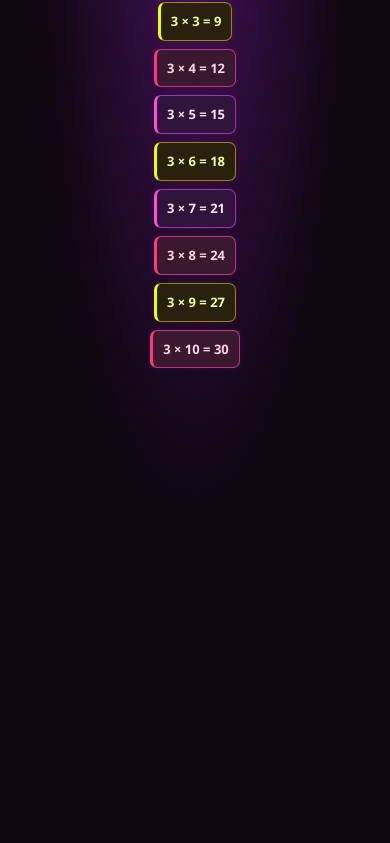
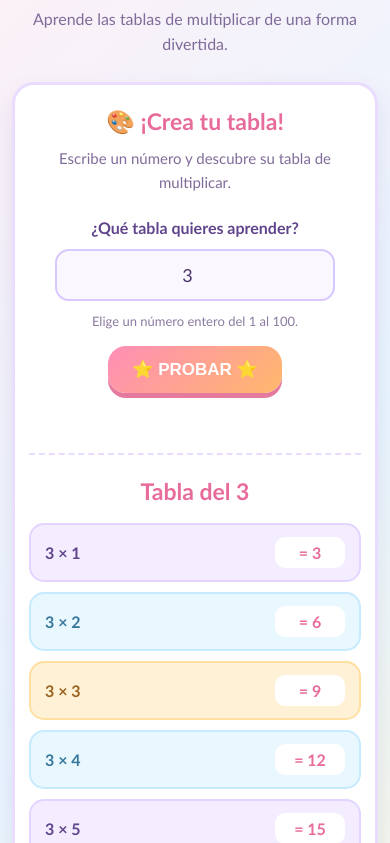
Before and after one commit to hgxArii/Ejercicios-Funcion-for, a plain HTML site: page tablas/index.html in a window 390 px wide. Shown: the part 150-993 px from the top of the page. Before the commit the page ends 844 px from the top, so only its background shows below. Drawn offline with Linux system fonts and the light colour scheme.

Commit message:
Completar estructura HTML de tablas

```diff
--- a/tablas/index.html
+++ b/tablas/index.html
@@ -1,27 +1,107 @@
+
 <!DOCTYPE html>
 <html lang="es">
 <head>
     <meta charset="UTF-8">
     <meta name="viewport" content="width=device-width, initial-scale=1.0">
-    <title>Tabla del 3</title>
+    <title>Mi Mundo de Multiplicaciones</title>
     <link rel="stylesheet" href="multiplicar.css">
+    <script src="multiplicar.js" defer></script>
 </head>
 <body>
 
-    <button>PROBAR</button>
+    <main class="contenedor">
+        <header class="encabezado">
+            <div class="decoracion">🌈 ⭐ 🎈</div>
+            <h1>¡Mi Mundo de Multiplicaciones!</h1>
+            <p>Aprende las tablas de multiplicar de una forma divertida.</p>
+        </header>
 
-    <div class="tabla">
-        <div class="fila">3 × 1 = 3</div>
-        <div class="fila">3 × 2 = 6</div>
-        <div class="fila">3 × 3 = 9</div>
-        <div class="fila">3 × 4 = 12</div>
-        <div class="fila">3 × 5 = 15</div>
-        <div class="fila">3 × 6 = 18</div>
-        <div class="fila">3 × 7 = 21</div>
-        <div class="fila">3 × 8 = 24</div>
-        <div class="fila">3 × 9 = 27</div>
-        <div class="fila">3 × 10 = 30</div>
-    </div>
+        <section class="tarjeta">
+            <h2>🎨 ¡Crea tu tabla!</h2>
+
+            <p class="instruccion">
+                Escribe un número y descubre su tabla de multiplicar.
+            </p>
+
+            <form id="formularioTabla">
+                <label for="numeroTabla">¿Qué tabla quieres aprender?</label>
+
+                <input
+                    type="number"
+                    id="numeroTabla"
+                    min="1"
+                    max="100"
+                    step="1"
+                    value="3"
+                    placeholder="Escribe un número"
+                    required
+                >
+
+                <p class="ayuda">
+                    Elige un número entero del 1 al 100.
+                </p>
+
+                <button type="submit" class="boton-probar">
+                    ⭐ PROBAR ⭐
+                </button>
+            </form>
+
+            <p id="mensaje" class="mensaje" role="status" aria-live="polite"></p>
+
+            <section class="resultado-tabla" aria-label="Tabla de multiplicar">
+                <h2 id="tituloTabla">Tabla del 3</h2>
+
+                <div id="contenedorTabla" class="tabla">
+                    <div class="fila">
+                        <span>3 × 1</span>
+                        <span class="resultado">= 3</span>
+                    </div>
+                    <div class="fila">
+                        <span>3 × 2</span>
+                        <span class="resultado">= 6</span>
+                    </div>
+                    <div class="fila">
+                        <span>3 × 3</span>
+                        <span class="resultado">= 9</span>
+                    </div>
+                    <div class="fila">
+                        <span>3 × 4</span>
+                        <span class="resultado">= 12</span>
+                    </div>
+                    <div class="fila">
+                        <span>3 × 5</span>
+                        <span class="resultado">= 15</span>
+                    </div>
+                    <div class="fila">
+                        <span>3 × 6</span>
+                        <span class="resultado">= 18</span>
+                    </div>
+                    <div class="fila">
+                        <span>3 × 7</span>
+                        <span class="resultado">= 21</span>
+                    </div>
+                    <div class="fila">
+                        <span>3 × 8</span>
+                        <span class="resultado">= 24</span>
+                    </div>
+                    <div class="fila">
+                        <span>3 × 9</span>
+                        <span class="resultado">= 27</span>
+                    </div>
+                    <div class="fila">
+                        <span>3 × 10</span>
+                        <span class="resultado">= 30</span>
+                    </div>
+                </div>
+            </section>
+        </section>
+
+        <footer>
+            <p>💖 Creado por: Ari 💖</p>
+            <p>¡Practica, aprende y diviértete cada día!</p>
+        </footer>
+    </main>
 
 </body>
 </html>
--- a/tablas/multiplicar.css
+++ b/tablas/multiplicar.css
@@ -6,186 +6,241 @@
 body {
     margin: 0;
     min-height: 100vh;
-    padding: 32px 14px;
+    padding: 30px 16px;
+    font-family: "Trebuchet MS", Arial, sans-serif;
+    color: #493568;
+    background: linear-gradient(135deg, #fff0f6, #e8f5ff, #fff8d9);
+}
+
+.contenedor {
+    width: 100%;
+    max-width: 680px;
+    margin: 0 auto;
+    text-align: center;
+}
+
+.encabezado {
+    margin-bottom: 25px;
+}
+
+.decoracion {
+    margin-bottom: 12px;
+    font-size: 34px;
+}
+
+h1 {
+    margin: 0 0 12px;
+    color: #8054b8;
+    font-size: clamp(27px, 5vw, 38px);
+    line-height: 1.25;
+}
+
+.encabezado p {
+    margin: 0;
+    color: #806c9a;
+    font-size: 16px;
+    line-height: 1.6;
+}
+
+.tarjeta {
+    padding: 28px;
+    background-color: #ffffff;
+    border: 3px solid #eadcff;
+    border-radius: 28px;
+    box-shadow: 0 10px 25px rgba(116, 82, 155, 0.12);
+}
+
+.tarjeta > h2 {
+    margin: 0 0 10px;
+    color: #e76b9b;
+    font-size: 27px;
+}
+
+.instruccion {
+    margin: 0 0 24px;
+    color: #806c9a;
+    font-size: 15px;
+    line-height: 1.6;
+}
+
+#formularioTabla {
     display: flex;
     flex-direction: column;
     align-items: center;
-    gap: 18px;
-    font-family: "Segoe UI", Arial, sans-serif;
-    color: #ffffff;
-    background:
-        radial-gradient(ellipse at 50% 0%, #46105c 0%, transparent 55%),
-        #100713;
+    gap: 12px;
 }
 
-/* ENCABEZADO */
-header {
-    width: fit-content;
-    max-width: 100%;
-    padding: 23px 25px;
-    text-align: center;
-    background: #21102b;
-    border: 1px solid #ed2bff;
-    border-radius: 14px;
-    box-shadow: 0 0 12px #ed2bff45, 0 0 28px #ed2bff20;
+#formularioTabla label {
+    color: #60458c;
+    font-size: 16px;
+    font-weight: bold;
 }
 
-header h1 {
-    margin: 8px 0 12px;
-    font-size: 25px;
-    color: #ff4fd8;
-    text-shadow: 0 0 8px #ff4fd880;
+#numeroTabla {
+    width: 100%;
+    max-width: 280px;
+    padding: 13px 16px;
+    border: 2px solid #d9c7ff;
+    border-radius: 14px;
+    outline: none;
+    background-color: #faf7ff;
+    color: #493568;
+    font: inherit;
+    font-size: 18px;
+    text-align: center;
+    transition: border-color 0.2s, box-shadow 0.2s;
 }
 
-header p {
-    max-width: 265px;
-    margin: 0 auto 20px;
-    color: #f5d8ff;
-    font-size: 13px;
-    line-height: 1.6;
+#numeroTabla:focus {
+    border-color: #a77be8;
+    box-shadow: 0 0 0 4px rgba(167, 123, 232, 0.16);
 }
 
-/* BOTÓN PROBAR */
-header button {
-    padding: 11px 25px;
-    border: 1px solid #ff8be8;
-    border-radius: 8px;
-    background: linear-gradient(135deg, #ff29c8, #b721ff);
-    color: #ffffff;
-    font-family: inherit;
+.ayuda {
+    margin: 0;
+    color: #8b7ba2;
     font-size: 13px;
-    font-weight: 800;
-    letter-spacing: 1px;
-    text-transform: uppercase;
-    cursor: pointer;
-    box-shadow: 0 0 12px #ff29c855, 0 4px 0 #75118f;
-    transition: 0.2s ease;
 }
 
-header button:hover {
-    background: linear-gradient(135deg, #ff65d9, #d45aff);
-    box-shadow: 0 0 20px #ff29c880, 0 4px 0 #75118f;
-    transform: translateY(-2px);
+.boton-probar {
+    margin-top: 5px;
+    padding: 14px 28px;
+    border: none;
+    border-radius: 18px;
+    background: linear-gradient(135deg, #ff8eb7, #ffb86b);
+    color: #ffffff;
+    font-size: 17px;
+    font-weight: bold;
+    cursor: pointer;
+    box-shadow: 0 5px 0 #e47b9f;
+    transition: transform 0.2s, box-shadow 0.2s;
 }
 
-header button:active {
-    transform: translateY(2px);
-    box-shadow: 0 1px 0 #75118f;
+.boton-probar:hover {
+    transform: translateY(-3px);
+    box-shadow: 0 8px 0 #e47b9f;
 }
 
-/* PANEL */
-main {
-    width: fit-content;
-    max-width: 100%;
-    margin: 0;
-    padding: 13px;
-    background: #1c1025;
-    border: 1px solid #542c66;
-    border-radius: 13px;
-    box-shadow: 0 8px 25px #00000060;
+.boton-probar:active {
+    transform: translateY(2px);
+    box-shadow: 0 3px 0 #e47b9f;
 }
 
-/* LISTA VERTICAL */
+.boton-probar:focus-visible {
+    outline: 3px solid #8054b8;
+    outline-offset: 5px;
+}
+
+.mensaje {
+    min-height: 22px;
+    margin: 16px 0 0;
+    color: #37825b;
+    font-size: 14px;
+    font-weight: bold;
+    line-height: 1.5;
+}
+
+.mensaje.error {
+    color: #d94b65;
+}
+
+.resultado-tabla {
+    margin-top: 22px;
+    padding-top: 22px;
+    border-top: 2px dashed #eadcff;
+}
+
+.resultado-tabla h2 {
+    margin: 0 0 18px;
+    color: #e76b9b;
+    font-size: 25px;
+}
+
 .tabla {
     display: flex;
     flex-direction: column;
-    align-items: center;
     gap: 10px;
-    width: fit-content;
-    max-width: 100%;
 }
 
-/* CAJAS AJUSTADAS AL CONTENIDO */
 .fila {
-    width: fit-content;
-    max-width: 100%;
-    padding: 10px 14px;
-    border: 1px solid #9b35b5;
-    border-left: 3px solid #ff4fd8;
-    border-radius: 7px;
-    background: #30143b;
-    color: #ffe0fa;
-    text-align: center;
-    font-size: 14px;
-    font-weight: 700;
-    line-height: 1.45;
-    overflow-wrap: anywhere;
-    box-shadow: 0 0 9px #ff4fd815;
-    transition: 0.2s ease;
+    display: flex;
+    align-items: center;
+    justify-content: space-between;
+    gap: 12px;
+    padding: 13px 20px;
+    border: 2px solid #e3d5ff;
+    border-radius: 15px;
+    background-color: #f3edff;
+    color: #60458c;
+    font-size: 18px;
+    font-weight: bold;
+    transition: transform 0.2s;
 }
 
 .fila:nth-child(even) {
-    background: #3a1830;
-    border-color: #bd367f;
-    border-left-color: #ff3978;
-    color: #ffd5e5;
+    border-color: #c7eaff;
+    background-color: #e9f7ff;
+    color: #36779b;
 }
 
 .fila:nth-child(3n) {
-    background: #29200d;
-    border-color: #9c8310;
-    border-left-color: #eaff00;
-    color: #f4ff9c;
+    border-color: #ffe0a1;
+    background-color: #fff1d6;
+    color: #98621f;
 }
 
 .fila:hover {
-    transform: translateX(3px);
-    box-shadow: 0 0 13px #ff4fd855;
-    border-top-color: #ff4fd8;
+    transform: scale(1.02);
 }
 
-/* PIE */
+.resultado {
+    min-width: 70px;
+    padding: 6px 12px;
+    border-radius: 10px;
+    background-color: #ffffff;
+    color: #e76b9b;
+}
+
 footer {
-    width: fit-content;
-    max-width: 100%;
-    margin: 0;
-    padding: 10px 15px;
-    background: #1c1025;
-    border: 1px solid #542c66;
-    border-radius: 8px;
-    color: #d9b9e9;
-    text-align: center;
-    font-size: 11px;
+    margin-top: 25px;
+    color: #8b7ba2;
+    font-size: 14px;
     line-height: 1.5;
 }
 
 footer p {
-    margin: 0;
+    margin: 5px 0;
 }
 
-/* CELULAR */
 @media (max-width: 480px) {
     body {
         padding: 22px 12px;
-        gap: 15px;
     }
 
-    header {
-        padding: 20px 17px;
-    }
-
-    header h1 {
-        font-size: 22px;
-    }
-
-    header p {
-        max-width: 240px;
-        font-size: 12px;
-    }
-
-    main {
-        padding: 10px;
-    }
-
-    .tabla {
-        width: fit-content;
-        max-width: 100%;
-        gap: 8px;
+    .tarjeta {
+        padding: 22px 14px;
+        border-radius: 22px;
     }
 
     .fila {
-        max-width: 100%;
-        padding: 9px 10px;
-        font-size: 13px;
+        padding: 12px 14px;
+        font-size: 16px;
+    }
+
+    .resultado-tabla h2,
+    .tarjeta > h2 {
+        font-size: 23px;
+    }
+
+    .boton-probar {
+        padding: 13px 24px;
     }
 }
+
+@media (prefers-reduced-motion: reduce) {
+    *,
+    *::before,
+    *::after {
+        transition: none !important;
+    }
+}
```
